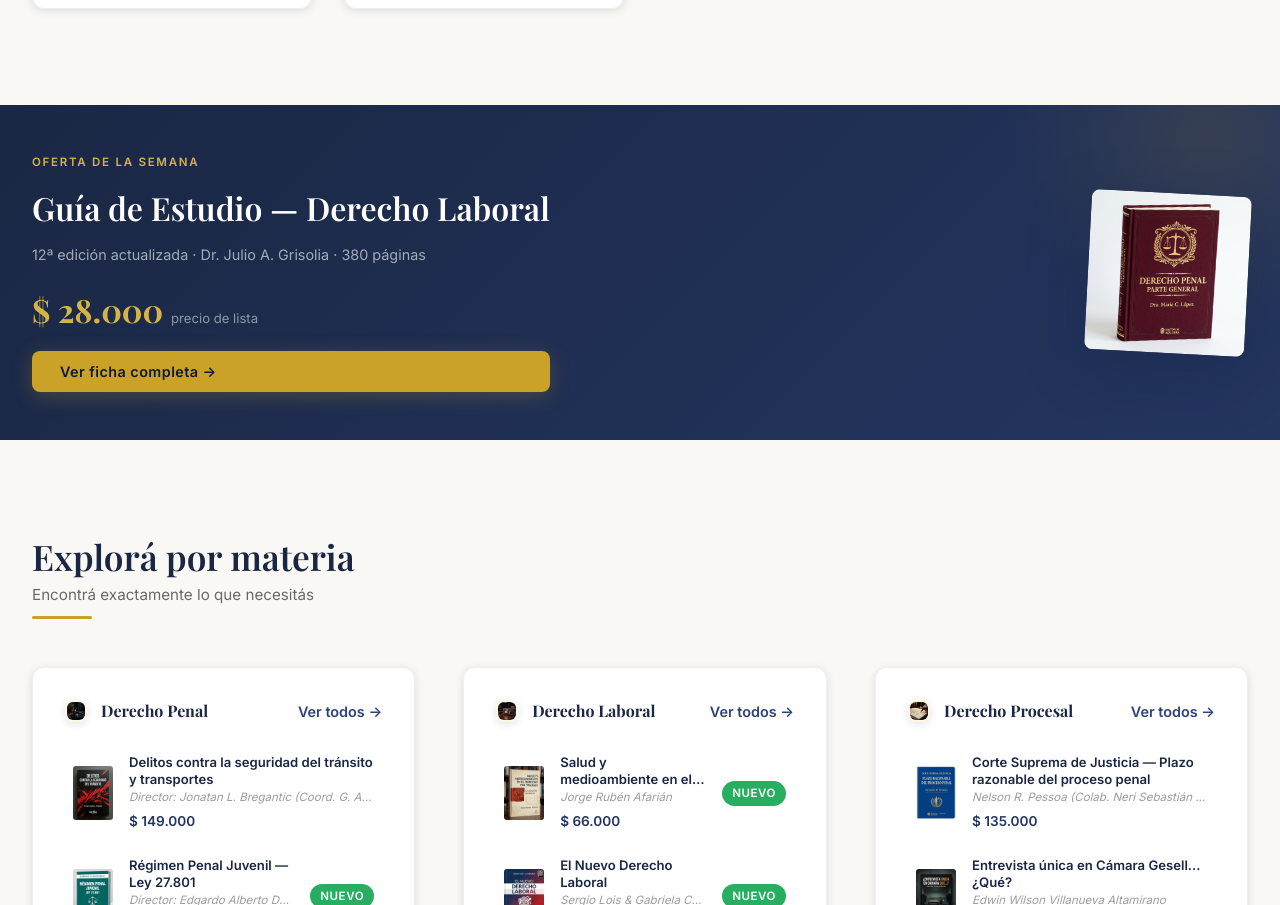
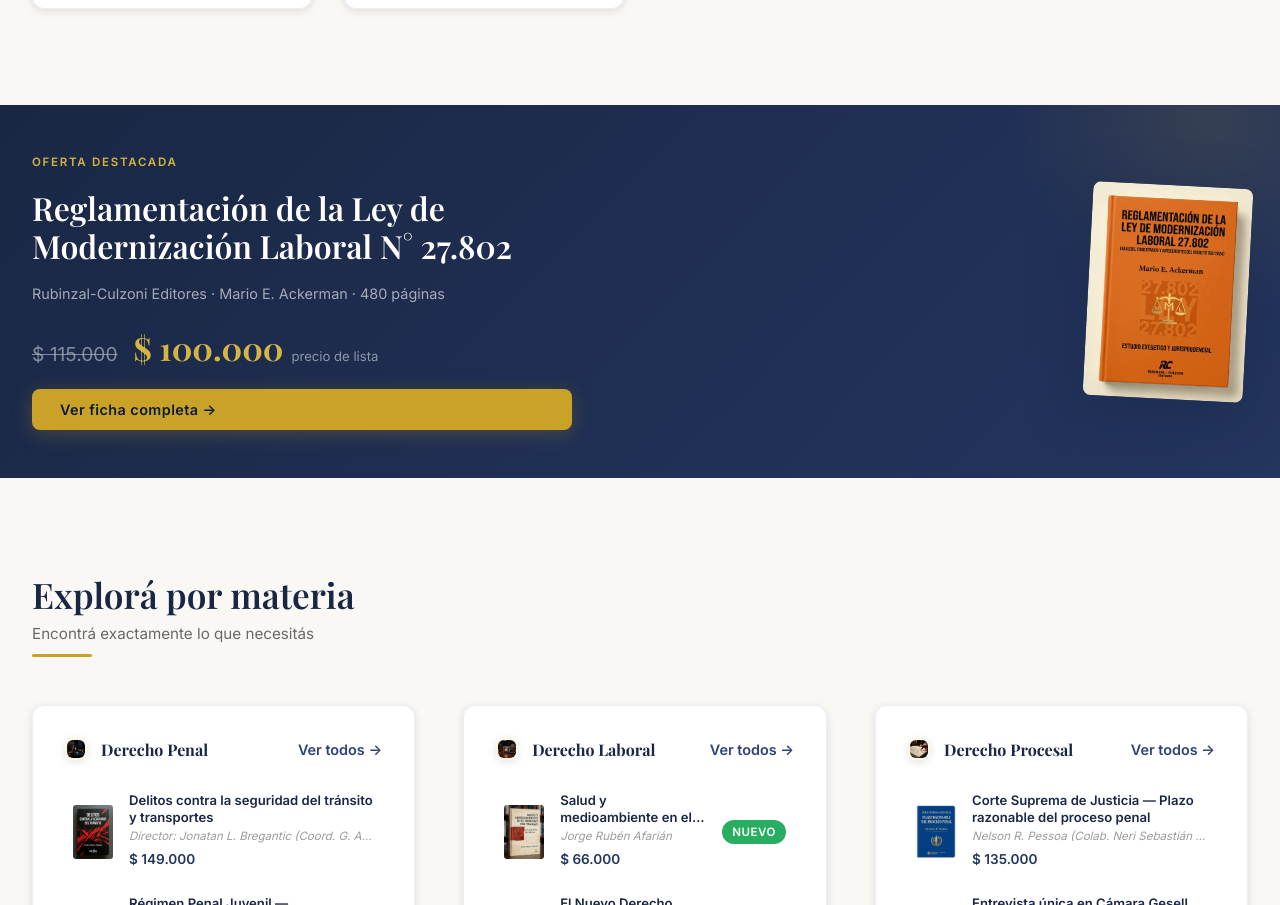
Before and after one commit to marcevillagra58-gif/editorial_aguilera, a React (Vite) app: page / in a window 1280 px wide. Shown: the part 2379-3284 px from the top of the page. Built offline with nearby package versions, Linux system fonts and the light colour scheme; no server answers.

Commit message:
Update promo banner to dynamically display real featured book with HD cover, and update footer info

```diff
--- a/src/pages/HomePage.jsx
+++ b/src/pages/HomePage.jsx
@@ -75,6 +75,8 @@
   const renderIcon = (iconPath, label) => {
     return <img src={iconPath} alt={label} className="cat-bar__img-icon" />;
   };
+
+  const promoBook = books.find(b => b.precioAnterior) || books.find(b => b.masVendido) || books[0];
 
   return (
     <main id="main-content">
@@ -203,35 +205,44 @@
       </section>
 
       {/* PROMO BANNER */}
+      {promoBook && (
         <section className="promo-banner" aria-label="Oferta especial">
           <div className="container">
             <div className="promo-banner__inner">
               <div className="promo-banner__text">
-              <p className="promo-banner__tag">OFERTA DE LA SEMANA</p>
+                <p className="promo-banner__tag">
+                  {promoBook.precioAnterior ? 'OFERTA DESTACADA' : 'DESTACADO DE LA SEMANA'}
+                </p>
                 <h2 className="promo-banner__title">
-                Guía de Estudio — Derecho Laboral
+                  {promoBook.titulo}
                 </h2>
                 <p className="promo-banner__desc">
-                12ª edición actualizada · Dr. Julio A. Grisolia · 380 páginas
+                  {promoBook.edicion} · {promoBook.autor} · {promoBook.paginas} páginas
                 </p>
                 <div className="promo-banner__price">
-                <span className="promo-banner__price-val">{formatPrecio(28000)}</span>
+                  {promoBook.precioAnterior && (
+                    <span className="promo-banner__price-old" style={{ textDecoration: 'line-through', opacity: 0.65, fontSize: '1.2rem', color: 'rgba(255,255,255,0.7)', marginRight: '8px' }}>
+                      {formatPrecio(promoBook.precioAnterior)}
+                    </span>
+                  )}
+                  <span className="promo-banner__price-val">{formatPrecio(promoBook.precio)}</span>
                   <span className="promo-banner__price-label">precio de lista</span>
                 </div>
                 <button
                   id="promo-banner-cta"
                   className="btn btn-primary"
-                onClick={() => onNavigate('book-detail', { book: books.find(b => b.id === 12) })}
+                  onClick={() => onNavigate('book-detail', { book: promoBook })}
                 >
                   Ver ficha completa →
                 </button>
               </div>
               <div className="promo-banner__img-wrap">
-              <img src="/book_penal.png" alt="Guía de Estudio Derecho Laboral" className="promo-banner__img" />
+                <img src={promoBook.portada} alt={`Portada de ${promoBook.titulo}`} className="promo-banner__img" />
               </div>
             </div>
           </div>
         </section>
+      )}
 
       {/* POR MATERIA */}
       <section className="section by-subject" aria-label="Libros por materia">
```
Lines whose indentation alone changed are shown as unchanged.
